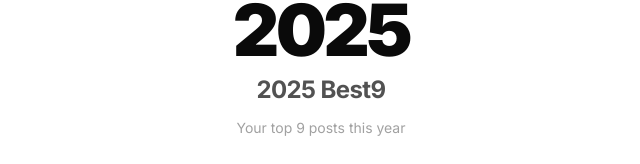
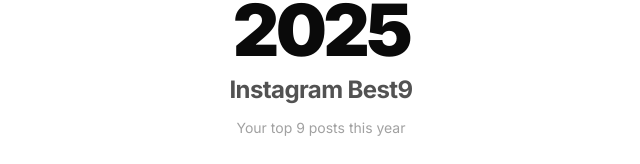
Before and after one commit to seochan99/best9, a Next.js app in the folder web/: page / in a window 1280 px wide. Shown: the part 124-288 px from the top of the page, without its empty margins (319-959 px from the left). Built offline with nearby package versions, Linux system fonts and the light colour scheme; no server answers.

Commit message:
ui: change title to Instagram Best9

```diff
--- a/web/app/page.tsx
+++ b/web/app/page.tsx
@@ -84,7 +84,7 @@
               2025
             </p>
             <h1 className="text-2xl font-bold tracking-tight text-neutral-600">
-              2025 Best9
+              Instagram Best9
             </h1>
             <p className="text-neutral-400 text-sm mt-3">
               Your top 9 posts this year
```
